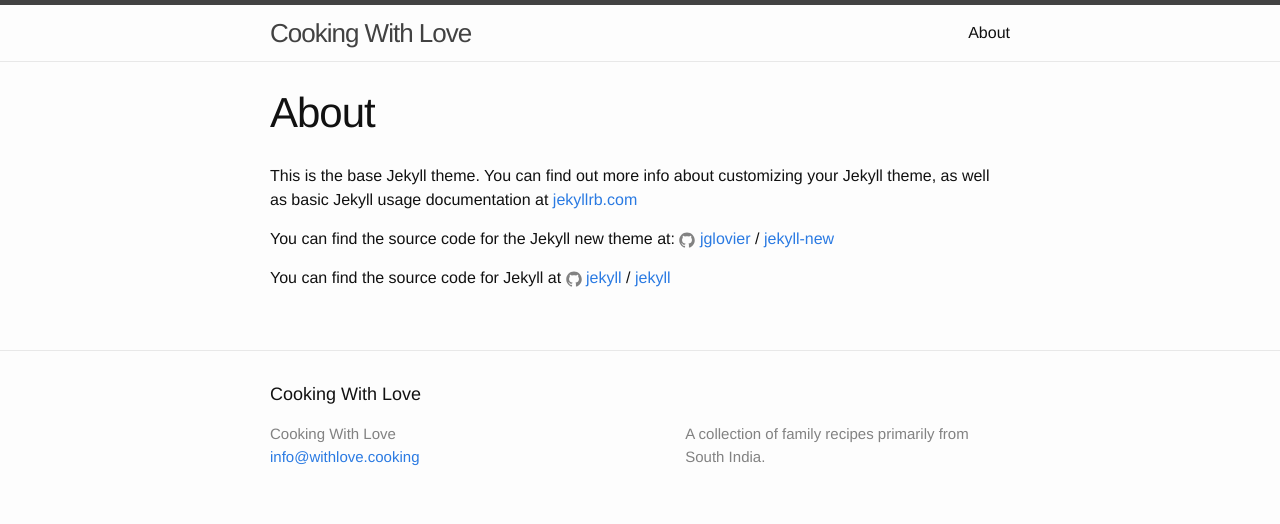
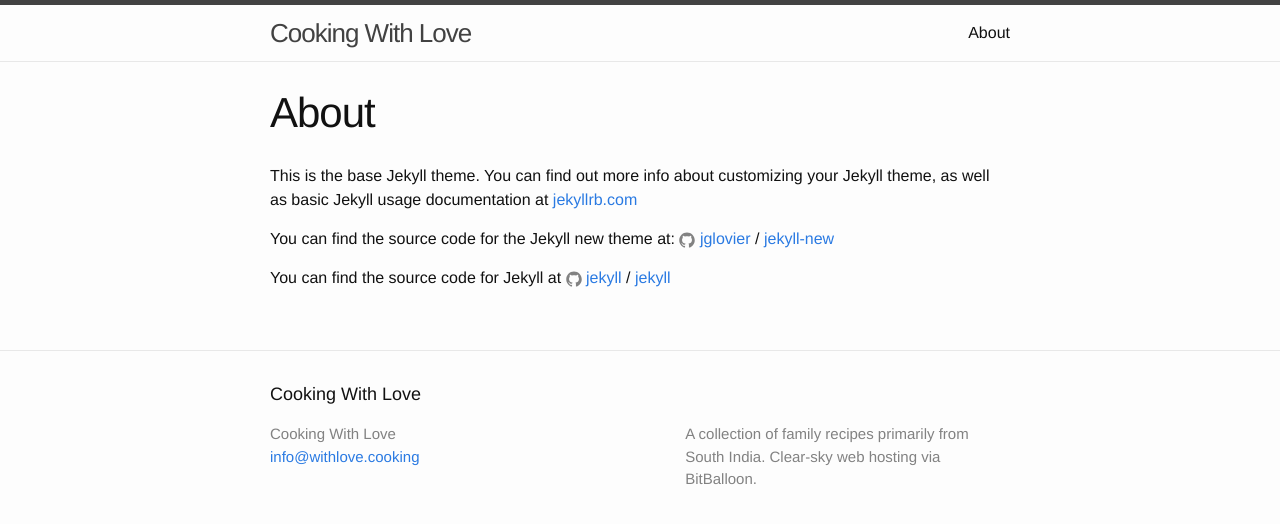
Before and after one commit to NaanProphet/cookingwithlove, a Jekyll site: the page built from about.md, in a window 1280 px wide. Shown: the top 524 px of the page. Built offline with Jekyll 4.4.1, drawn with Linux system fonts in a browser that asks for light colours.

Commit message:
Adding BitBalloon attribution to website description

```diff
--- a/_config.yml
+++ b/_config.yml
@@ -10,6 +10,7 @@ title: Cooking With Love
 email: info@withlove.cooking
 description: >
   A collection of family recipes primarily from South India.
+  Clear-sky web hosting via BitBalloon.
 baseurl: "" # the subpath of your site, e.g. /blog
 url: "" # the base hostname & protocol for your site
 #twitter_username: jekyllrb
```
